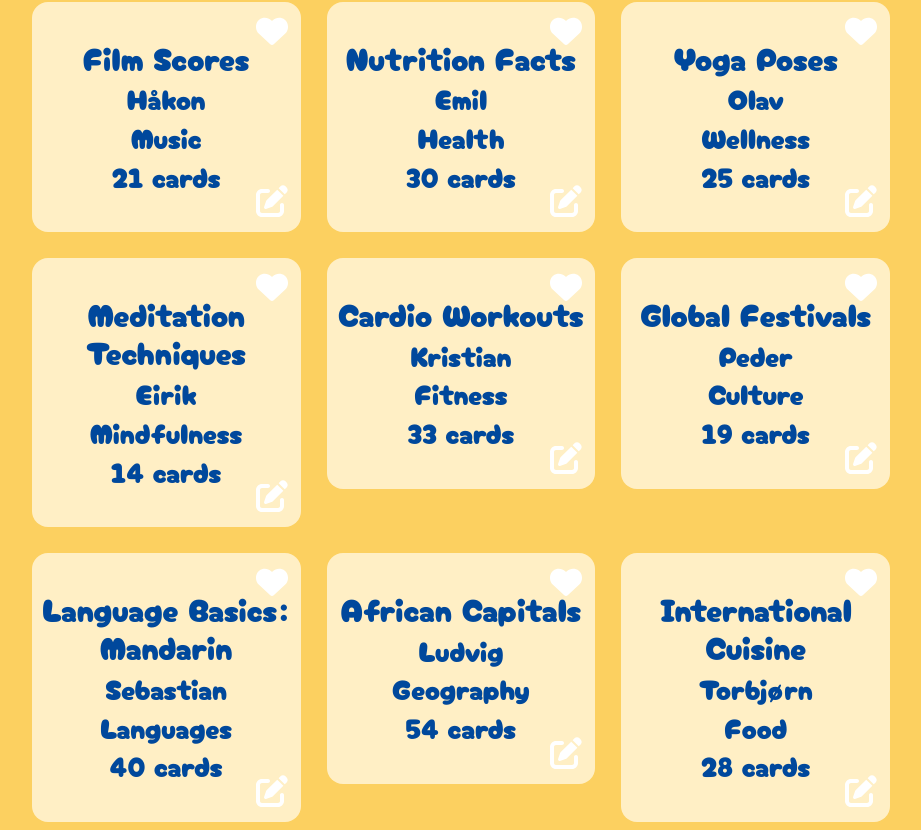
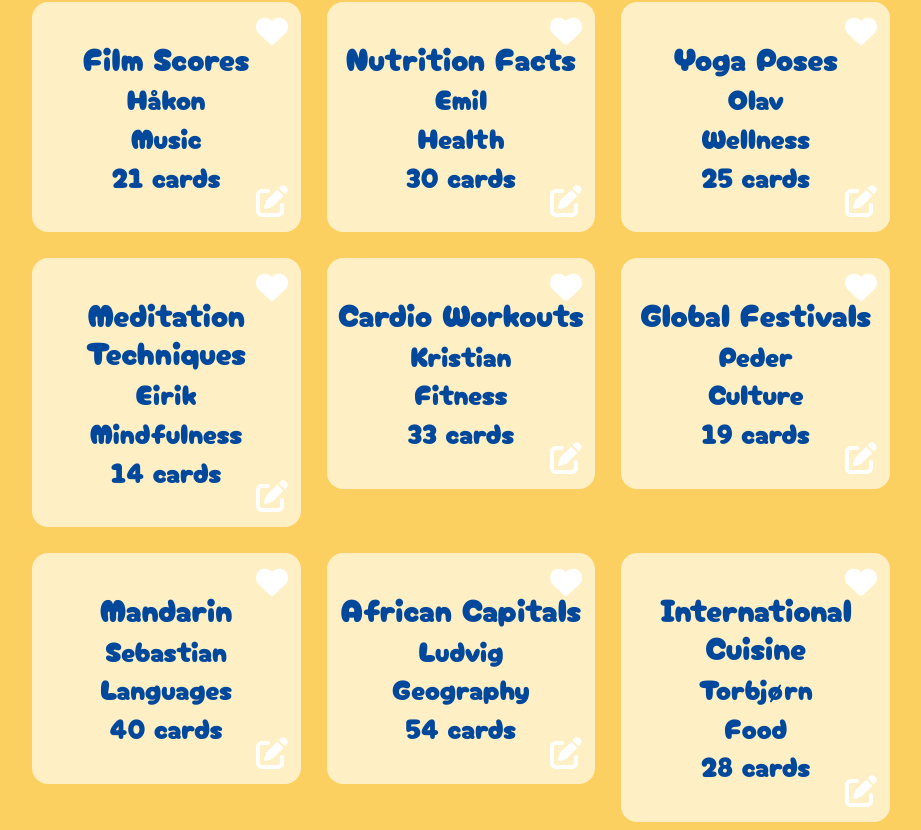
Before and after one commit to sigurhag/Flashy, a React (Create React App) app in the folder frontend/: page /home in a window 1280 px wide. Shown: the part 1860-2690 px from the top of the page, without its empty margins (179-1100 px from the left). Built offline with nearby package versions, Linux system fonts and the light colour scheme; no server answers; the HTML template or start-up script is replaced by a standard one.

Commit message:
fix css on cards

```diff
--- a/frontend/src/components/cards/CardList.js
+++ b/frontend/src/components/cards/CardList.js
@@ -17,9 +17,9 @@ const CardList = () => {
     }, [searchQuery]);
 
     return (
-        <div className='flex flex-column justify-center items-center'>
-            <div style={{ width: '100%', maxWidth: '600px' }}> {/* Adjust maxWidth as needed */}
-                <Searchbar text="What do you want to learn today?" onSearch={setSearchQuery} />
+        <div className='flex flex-column justify-center '>
+            <div className='flex flex-column justify-center'>
+            <Searchbar className="flex flex-column justify-center align-center" text="What do you want to learn today?" onSearch={setSearchQuery} />
             </div>
             <div className="card-list">
                 {filteredCards.map((card, i) => (
--- a/frontend/src/components/cards/Cards.js
+++ b/frontend/src/components/cards/Cards.js
@@ -149,7 +149,7 @@ export const cards = [
     },
     {
         id: 22,
-        name: 'Language Basics: Mandarin',
+        name: 'Mandarin',
         theme: 'Languages',
         length: 40,
         creator: 'Sebastian'
--- a/frontend/src/components/cards/icons/Favourites.js
+++ b/frontend/src/components/cards/icons/Favourites.js
@@ -7,7 +7,7 @@ import { faHeart } from '@fortawesome/free-solid-svg-icons';
 const FavouritesButton = () => {
     const [isHovered, setIsHovered] = useState(false);
     const hoverStyle = {
-        color: '#FFC7C7',
+        color: '#FFA5A5',
         transform: 'scale(1.05)',
         transition: 'transform 0.4s, color 0.4s'
     }
--- a/frontend/src/index.css
+++ b/frontend/src/index.css
@@ -105,14 +105,19 @@ body {
   padding-left: 20vw;
 }
 
+
 .card-list {
   display: flex;
   flex-wrap: wrap;
-  justify-content: flex-start;
+  justify-content: center;
   gap: 10px;
-  justify-content: center;
 }
 
+.card {
+  width: 200px; /* Fixed width ensures cards don't grow or shrink */
+  height: 300px; /* Optional: fixed height */
+  /* Add more styles for padding, background, etc. */
+}
 
 
 .bg-color-card {
```
